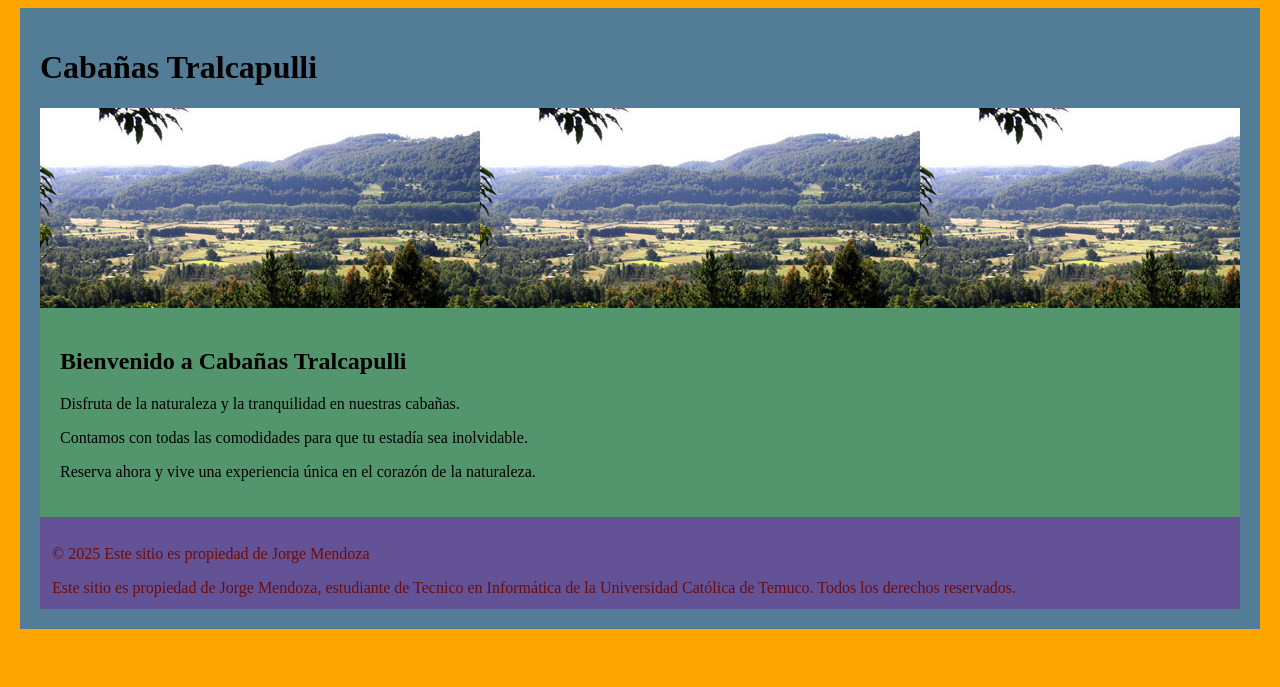
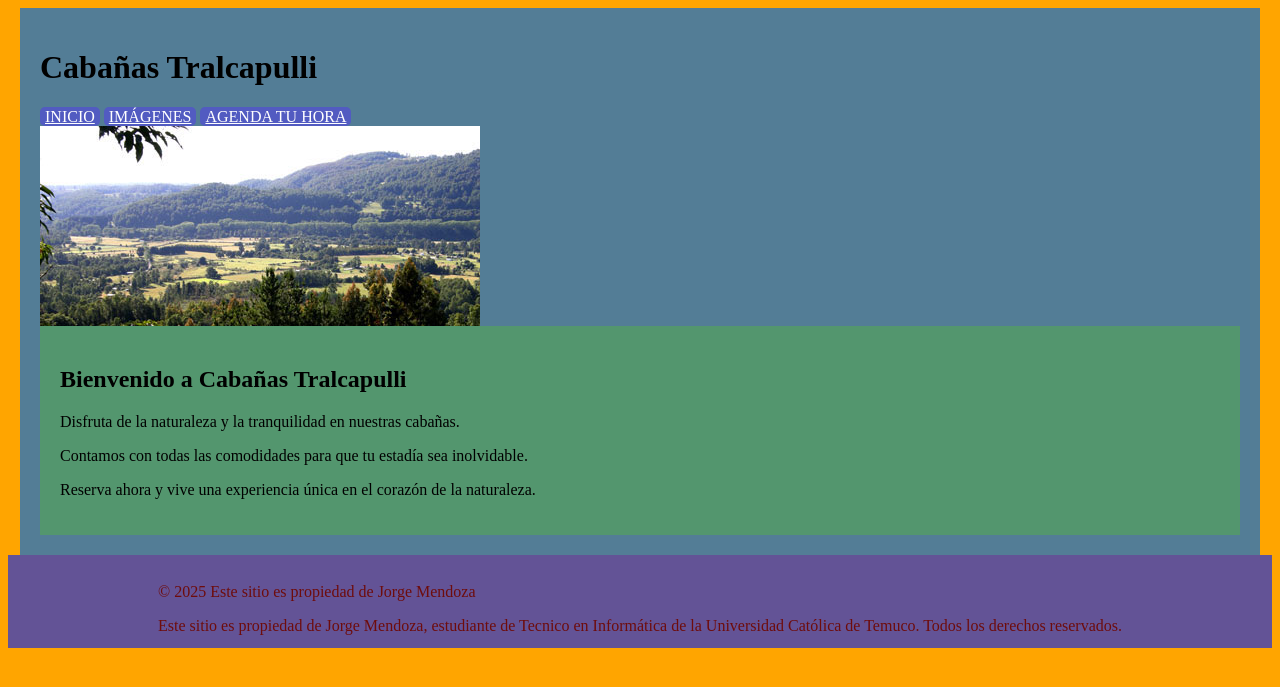
Before and after one commit to mrcmd29/pruebauct, a Django app: page / in a window 1280 px wide. Shown: the top 687 px of the page. Run offline with Django 5.2, Linux system fonts and the light colour scheme.

Commit message:
"cansado"

```diff
--- a/myweb/mainmain/static/css/styles.css
+++ b/myweb/mainmain/static/css/styles.css
@@ -1,5 +1,15 @@
+.btn {
+  background-color: rgb(82, 91, 193);
+  color: rgb(255, 255, 255);
+  padding: 1px 5px;
+  border: none;
+  border-radius: 5px;
+  cursor: pointer;
+}
+
 
 body { background-color: orange;}
+
 .container {
   background-color: rgb(83, 125, 150);
   max-width: 1200px;
@@ -16,14 +26,34 @@ body { background-color: orange;}
 .campo {
 
   background-image: url("../img/portada.jpg");
-  max-width: 2000px;
-  margin: 0 auto;
+  width: 20%;
+
   padding: 100px;
 }
+
+
 
 footer{
   background-color: rgb(99, 83, 150);
   color: rgb(110, 12, 12);
-
+  display: flex;
+  justify-content: center;
   padding: 1%;
 }
+
+.principal {
+
+  background-color: rgb(83, 150, 110);
+  max-width: 1200px;
+  margin: 0 auto;
+  padding: 20px;
+  display: flex;
+  flex-direction: column;
+}
+
+.gallery {
+
+  display: flex;
+  flex-wrap: wrap;
+  gap: 10px;
+}
--- a/myweb/mainmain/templates/base.html
+++ b/myweb/mainmain/templates/base.html
@@ -2,14 +2,20 @@
 <!DOCTYPE html>
 <html lang="es">
 <head>
-    <link rel="stylesheet" href="{% static 'css/styles.css' %}">
     <meta charset="UTF-8">
     <meta name="viewport" content="width=device-width, initial-scale=1.0">
-    <title>test</title>
+    <title>{% block title %}test{% endblock %}</title>
+    <link rel="stylesheet" href="{% static 'css/styles.css' %}">
+</head>
 <body>
     <div class="container">
         <h1>Cabañas Tralcapulli</h1>
-    <div class="campo"></div>
+        <a href="{% url 'base.html' %}" class="btn">INICIO</a>
+        <a href="{% url 'main.html' %}" class="btn">IMÁGENES</a>
+        <a href="{% url 'agenda.html' %}" class="btn">AGENDA TU HORA</a>
+        <div class="campo" >
+
+        </div>
 
 
         <div class="container2">
@@ -17,22 +23,16 @@
             <p>Disfruta de la naturaleza y la tranquilidad en nuestras cabañas.</p>
             <p>Contamos con todas las comodidades para que tu estadía sea inolvidable.</p>
             <p>Reserva ahora y vive una experiencia única en el corazón de la naturaleza.</p>
+        </div>
+    </div>
+
+    <div>
+    <main>
+        {% block content %}
+        {% endblock %}
+    </main>
 
 
-    </div>
-
-<main>
-{% block content %}
-
-
-
-
-
-{% endblock %}
-
+</body>
 {% include 'footer.html' %}
-
-
-</main>
-</body>
 </html>
--- a/myweb/mainmain/urls.py
+++ b/myweb/mainmain/urls.py
@@ -4,5 +4,6 @@ from django.urls import path
 urlpatterns = [
     path('admin/', admin.site.urls),
     path('', views.base, name='base.html'),
-
+    path('main/', views.main, name='main.html'),
+    path('agenda/', views.agenda, name='agenda.html'),
 ]
--- a/myweb/mainmain/views.py
+++ b/myweb/mainmain/views.py
@@ -1,5 +1,9 @@
 from django.shortcuts import render
 def base(request):
     return render(request, 'base.html')
+def main(request):
+    return render(request, 'main.html')
+def agenda(request):
+    return render(request, 'agenda.html'    )
 
 # Create your views here.
```
Also changed, not shown: myweb/mainmain/templates/main.html (+40 -0 lines), myweb/mainmain/static/img/portada2.jpg (added), myweb/mainmain/static/img/portada3.webp (added), myweb/mainmain/static/img/portada4.jpg (added), myweb/mainmain/static/img/portada5.png (added), myweb/mainmain/templates/agenda.html (added). Lines whose indentation alone changed are shown as unchanged.
